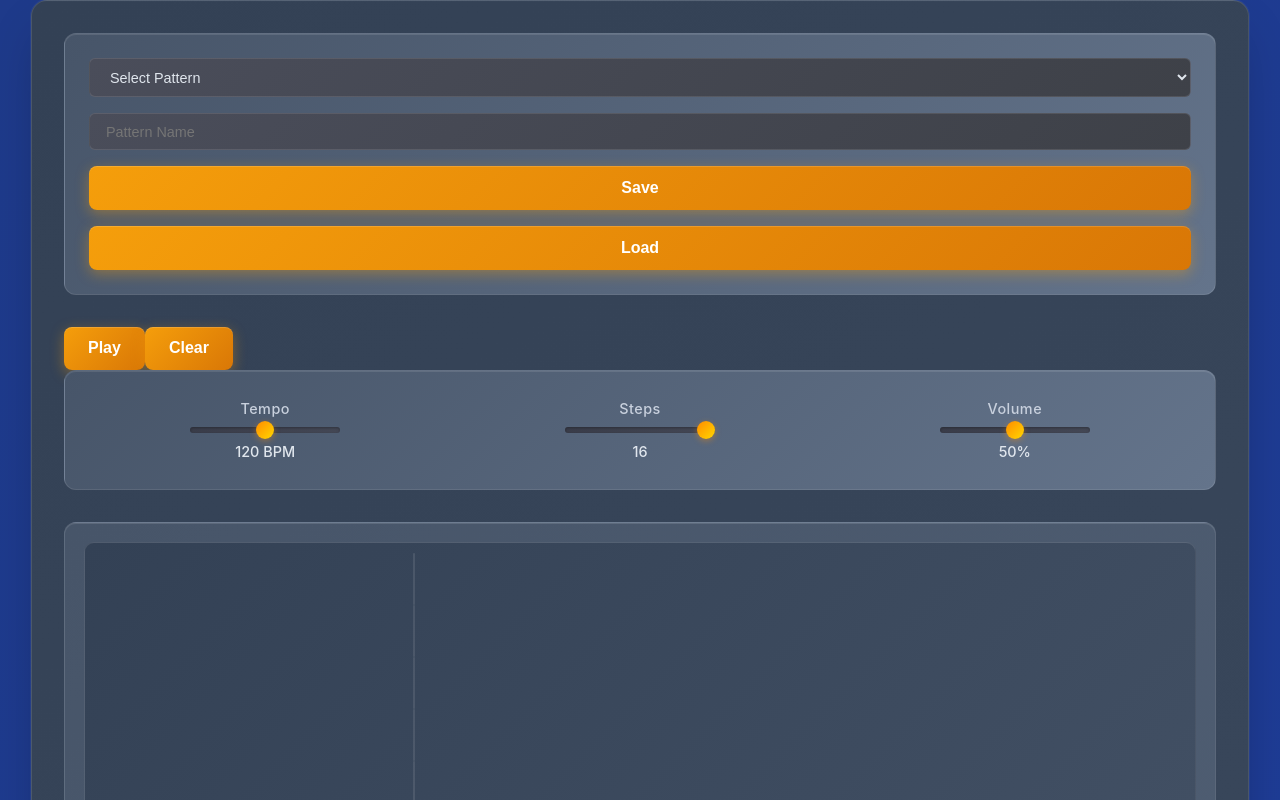
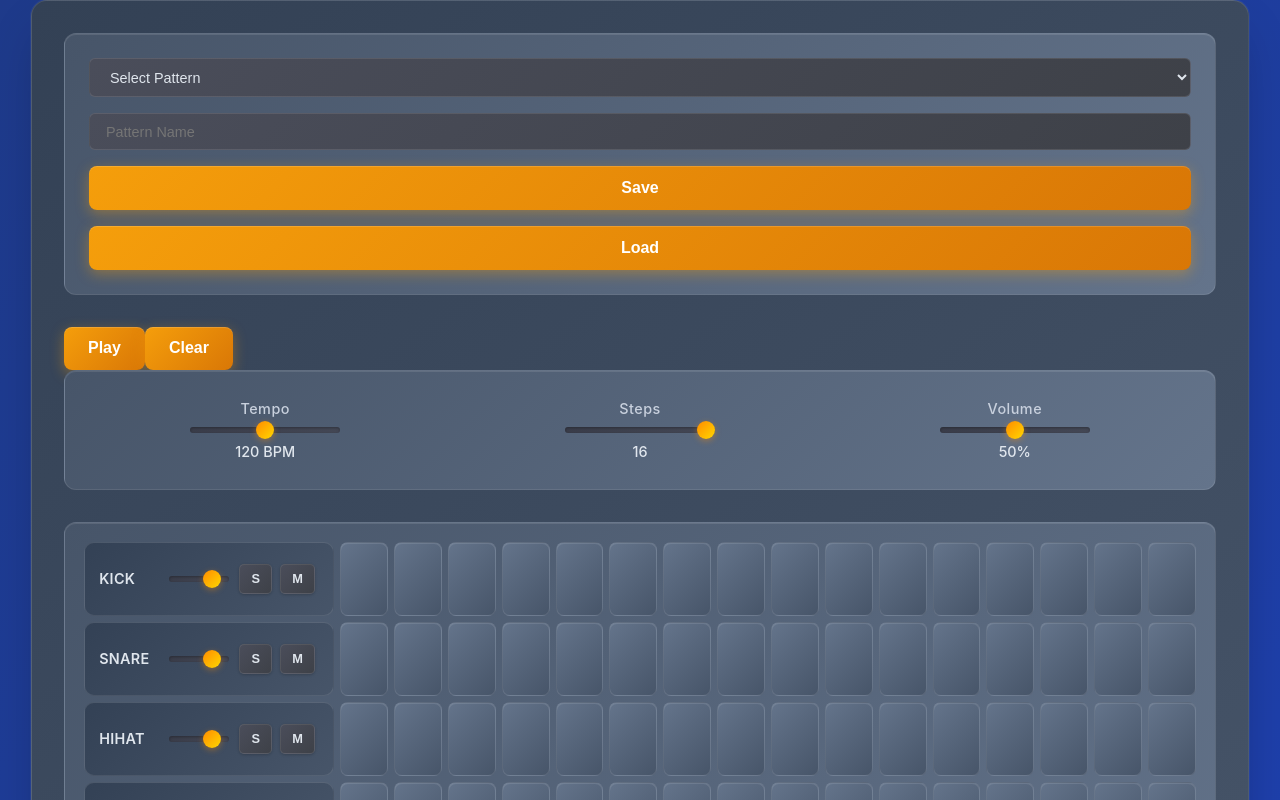
Before and after one commit to ericwkw/drum-machine, a React (Vite) app: page / in a window 1280 px wide. Shown: the top 800 px of the page. Built offline with nearby package versions, Linux system fonts and the light colour scheme; no server answers.

Commit message:
Fix sound grid layout
Fixed the sound grid layout, ensuring drum buttons are correctly displayed and aligned.

```diff
--- a/src/App.jsx
+++ b/src/App.jsx
@@ -174,6 +174,24 @@ const App = () => {
     };
   };
 
+  // Set up grid layout dynamically like the original
+  useEffect(() => {
+    const updateGridLayout = () => {
+      const gridContainer = document.querySelector('.grid-container');
+      if (gridContainer) {
+        const isNarrow = window.innerWidth <= 768;
+        const controlWidth = isNarrow ? '200px' : '250px';
+        gridContainer.style.gridTemplateColumns = `${controlWidth} repeat(${steps}, 1fr)`;
+        gridContainer.style.gridTemplateRows = `repeat(${sounds.length}, 1fr)`;
+      }
+    };
+
+    updateGridLayout();
+    window.addEventListener('resize', updateGridLayout);
+
+    return () => window.removeEventListener('resize', updateGridLayout);
+  }, [steps]);
+
   return (
     <div className="drum-machine">
       <div className="controls">
@@ -218,44 +236,53 @@ const App = () => {
       </div>
 
       <div className="grid-container">
-        {sounds.map(sound => (
-          <div key={sound} className="sound-row">
+        {sounds.map((sound, rowIndex) => {
+          const soundRow = (
+            <div key={`${sound}-row`} className="sound-row">
               <div className="sound-label">{sound.toUpperCase()}</div>
               <div className="sound-controls">
                 <input
                   type="range"
-                className="volume-slider"
+                  className="sound-volume-slider"
                   min="0"
-                max="100"
-                defaultValue="50"
+                  max="1"
+                  step="0.01"
+                  defaultValue="0.8"
+                  data-sound={sound}
                   onChange={(e) => updateSoundRow(sound, 'volume', Number(e.target.value))}
                 />
                 <button
                   className="solo-btn"
+                  data-sound={sound}
                   onClick={() => updateSoundRow(sound, 'solo', !soundRowsRef.current[sound]?.solo)}
                 >
                   S
                 </button>
                 <button
                   className="mute-btn"
+                  data-sound={sound}
                   onClick={() => updateSoundRow(sound, 'mute', !soundRowsRef.current[sound]?.mute)}
                 >
                   M
                 </button>
               </div>
-            <div className="grid-cells">
-              {Array.from({ length: 16 }, (_, step) => (
+            </div>
+          );
+
+          const gridCells = Array.from({ length: steps }, (_, step) => (
             <div
-                  key={step}
+              key={`${sound}-${step}`}
               className={`grid-cell ${grid[sound]?.[step] ? 'active' : ''} ${
-                    currentStep === step && isPlaying ? 'current' : ''
-                  } ${step >= steps ? 'disabled' : ''}`}
-                  onClick={() => step < steps && toggleCell(sound, step)}
+                currentStep === step && isPlaying ? 'playhead' : ''
+              }`}
+              data-row={rowIndex}
+              data-col={step}
+              onClick={() => toggleCell(sound, step)}
             />
-              ))}
-            </div>
-          </div>
-        ))}
+          ));
+
+          return [soundRow, ...gridCells];
+        }).flat()}
       </div>
 
       <div className="pattern-bank">
```
Lines whose indentation alone changed are shown as unchanged.
